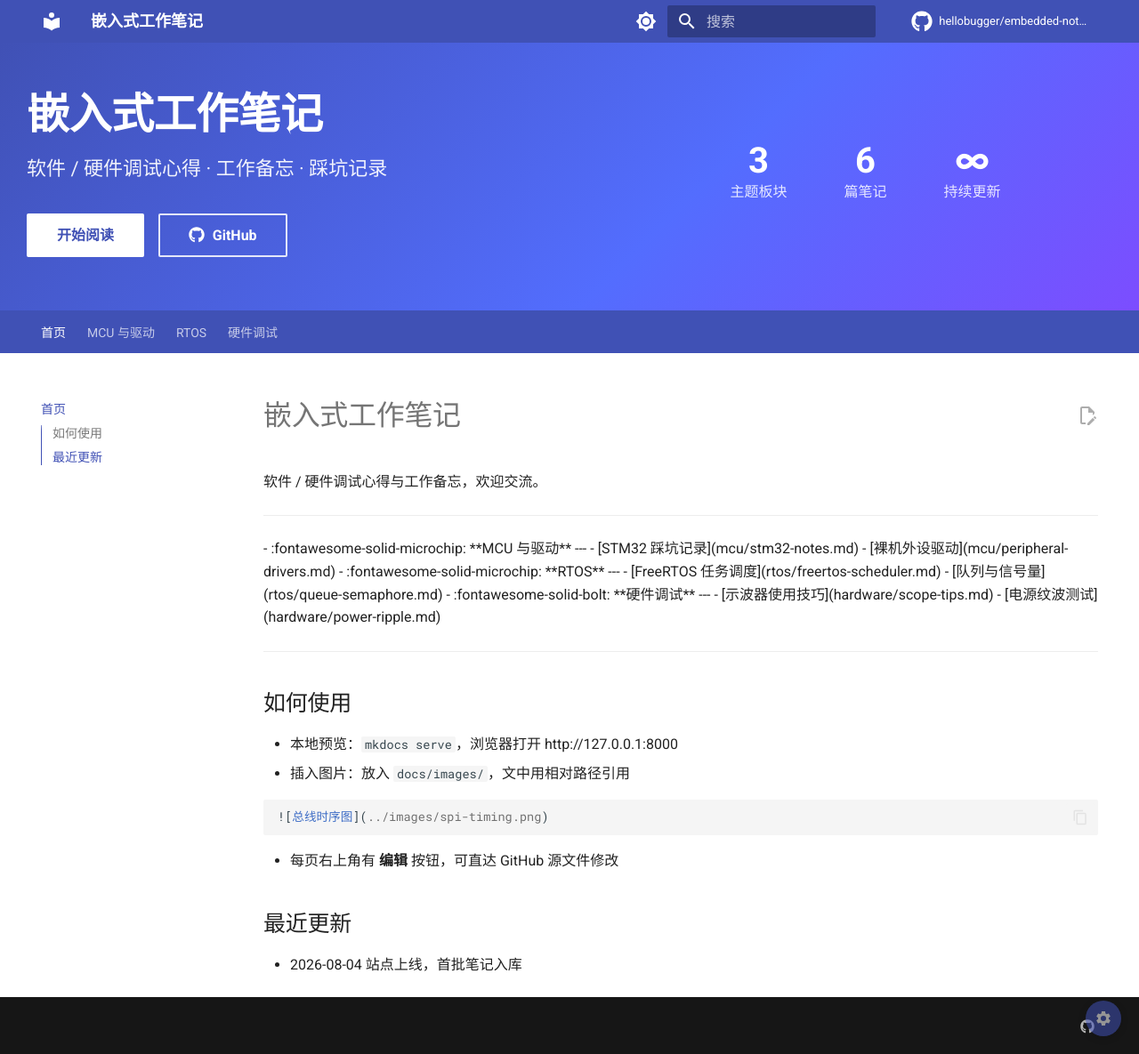
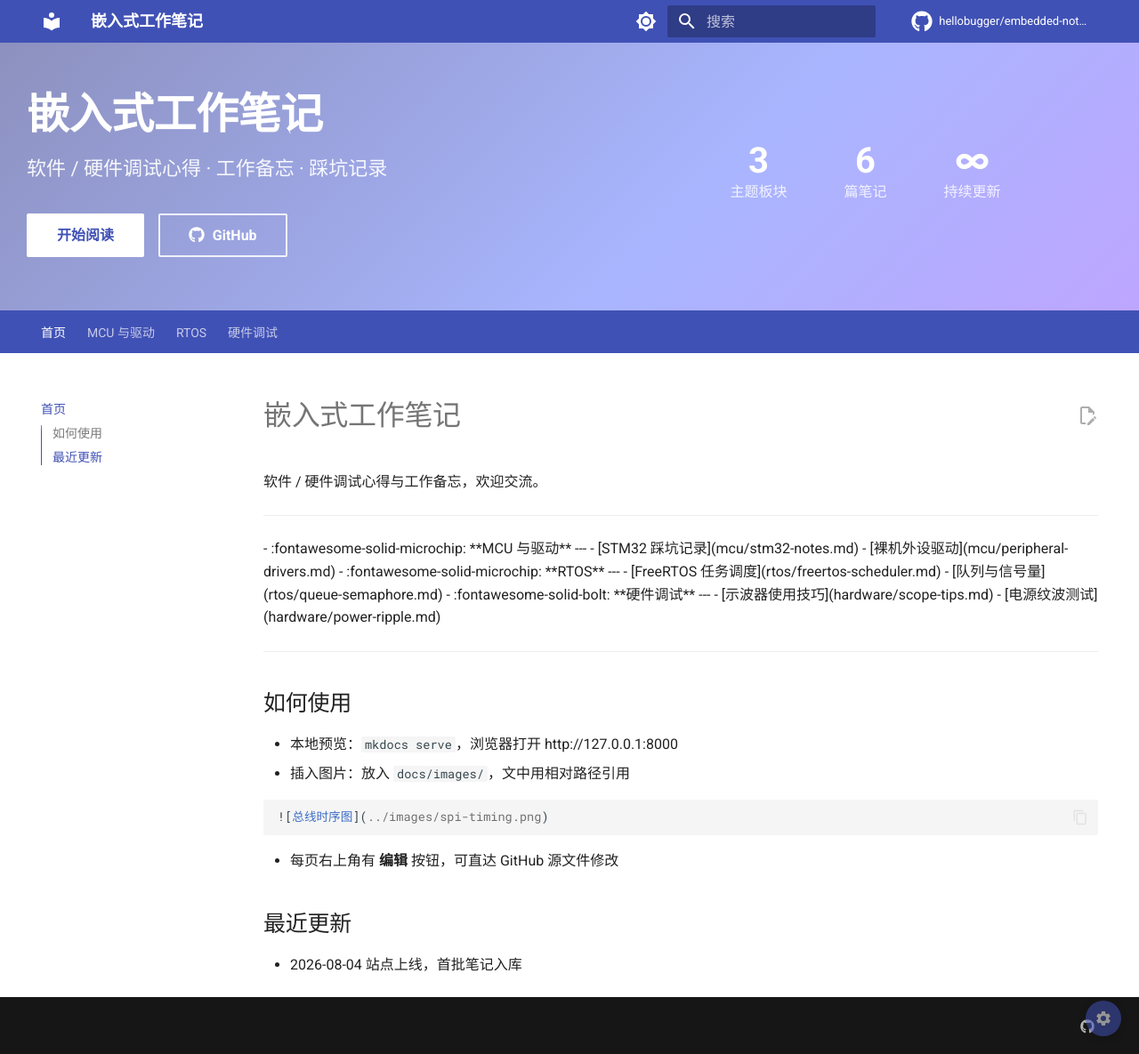
Before and after one commit to hellobugger/embedded-notes, an MkDocs documentation site: the page built from docs/index.md, in a window 1280 px wide and 1185 px high. Shown: the whole window at 89% size. Built offline with MkDocs 1.6.1 and Material for MkDocs 9.7.7, drawn with Linux system fonts in a browser that asks for light colours; comment, search, counter and statistics services are not loaded.

Commit message:
让首页 Hero 横幅背景半透明，透出背景图

```diff
--- a/docs/stylesheets/extra.css
+++ b/docs/stylesheets/extra.css
@@ -2,7 +2,7 @@
 .mdx-hero {
   position: relative;
   overflow: hidden;
-  background: linear-gradient(135deg, var(--md-primary-fg-color) 0%, #536dfe 60%, #7c4dff 100%);
+  background: linear-gradient(135deg, rgba(26, 35, 126, 0.5) 0%, rgba(83, 109, 254, 0.5) 60%, rgba(124, 77, 255, 0.5) 100%);
   color: var(--md-primary-bg-color);
   padding: 2.5rem 0 3rem;
   margin: 0;
@@ -10,7 +10,7 @@
 
 /* 深色模式下也保持这个渐变 */
 [data-md-color-scheme="slate"] .mdx-hero {
-  background: linear-gradient(135deg, #1a237e 0%, #283593 55%, #3949ab 100%);
+  background: linear-gradient(135deg, rgba(26, 35, 126, 0.7) 0%, rgba(40, 53, 144, 0.7) 55%, rgba(57, 74, 169, 0.7) 100%);
 }
 
 .mdx-hero__inner {
```
